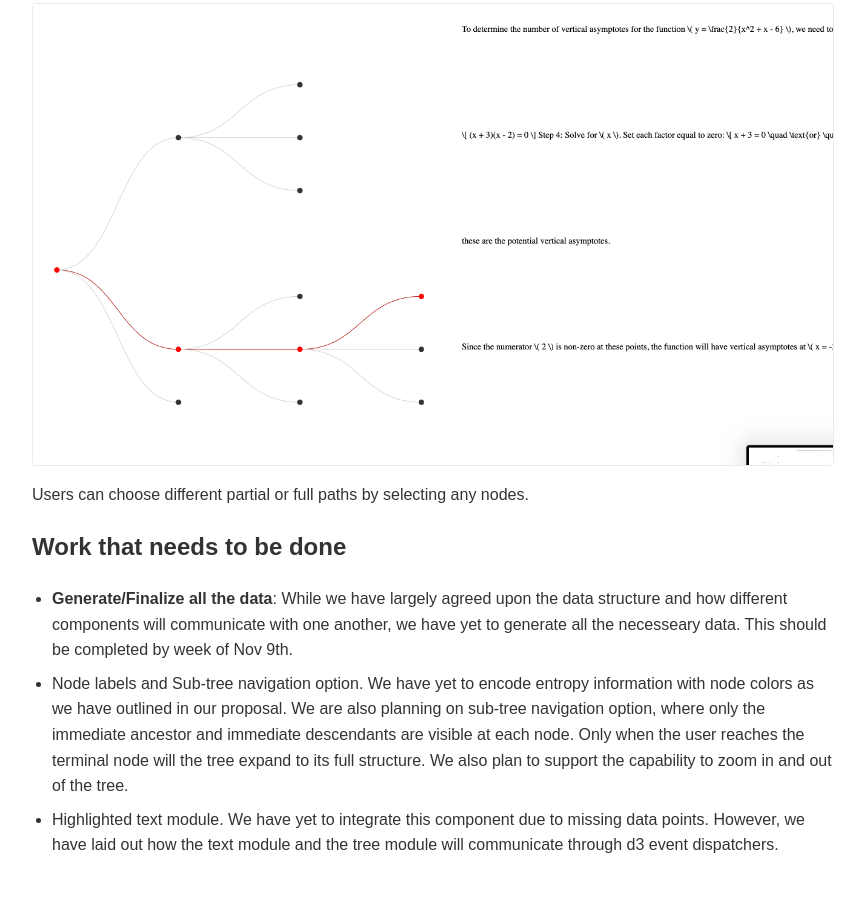
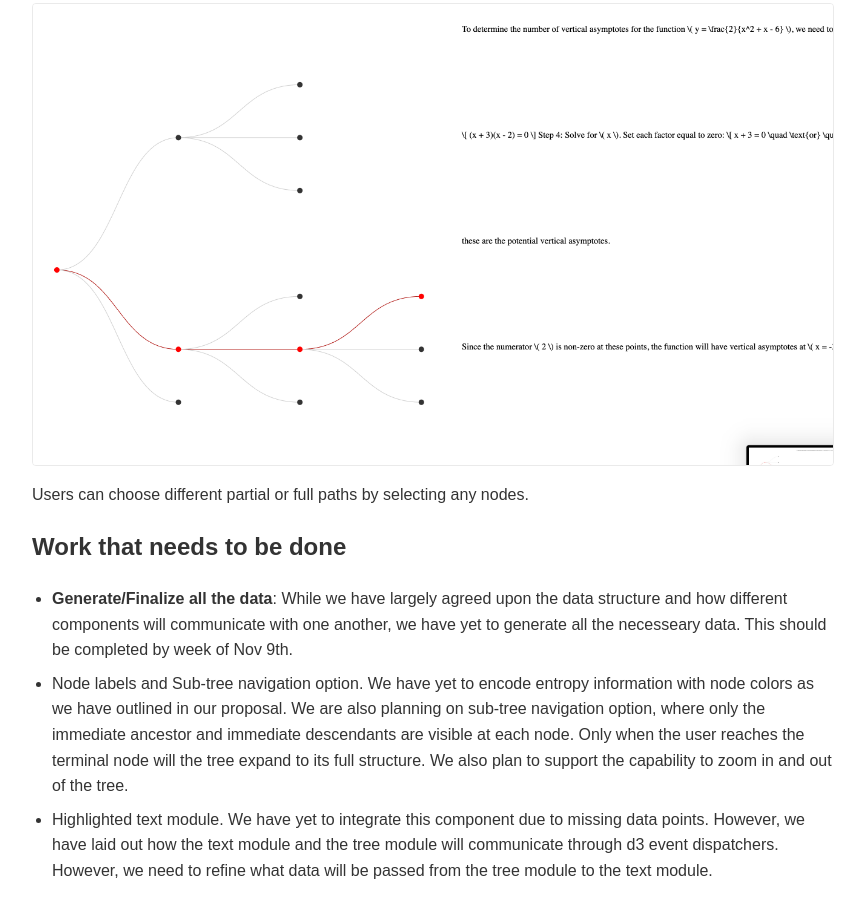
Before and after one commit to yucoder14/CSE4507FinalProject, a plain HTML site: page proposal.html in a window 1280 px wide. Shown: the part 9348-10266 px from the top of the page, without its empty margins (208-1073 px from the left). Drawn offline with Linux system fonts and the light colour scheme.

Commit message:
update proposal.html

```diff
--- a/proposal.html
+++ b/proposal.html
@@ -242,7 +242,8 @@ its own line after \"Answer:\".<|im_end|>\n<|im_start|>assistant\n", "prefix_tex
 	  </li>
 	  <li>
 		Highlighted text module. We have yet to integrate this component due to missing data points. However, we have laid out how the
-		text module and the tree module will communicate through d3 event dispatchers.
+		text module and the tree module will communicate through d3 event dispatchers. However, we need to refine what data will be passed
+		from the tree module to the text module.
 	  </li>
 	</ul>
   </div>
```
